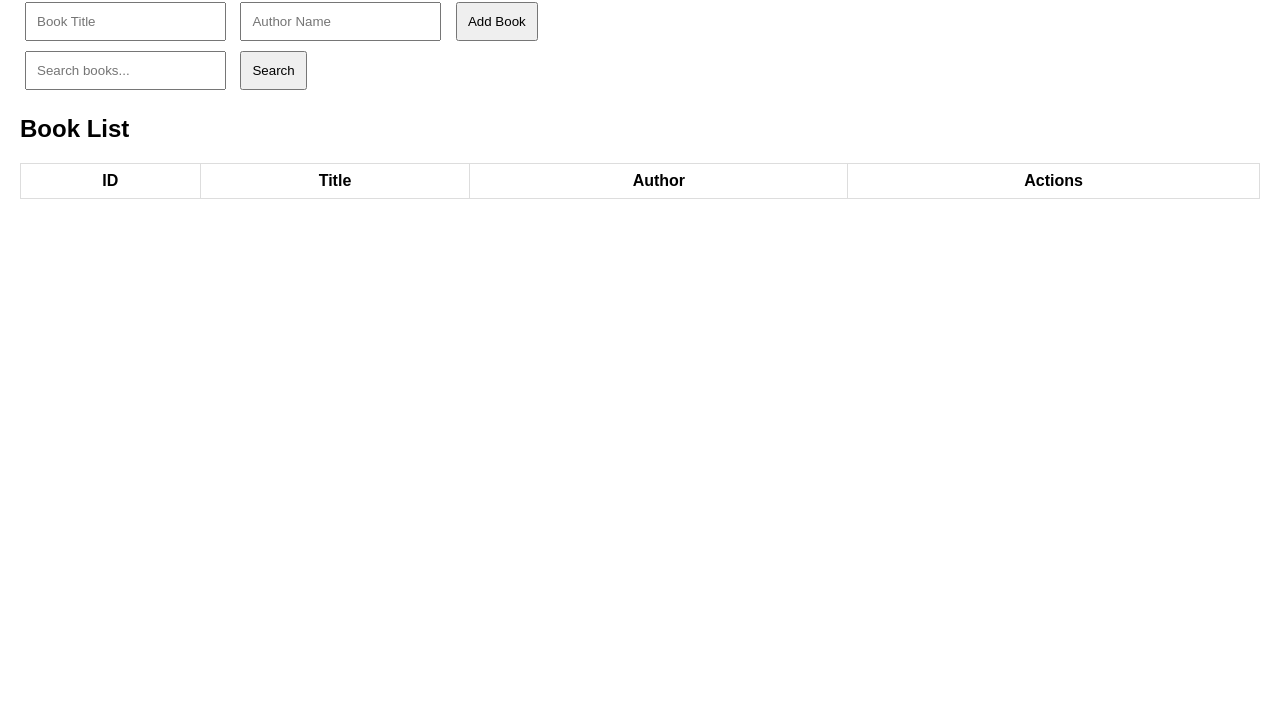
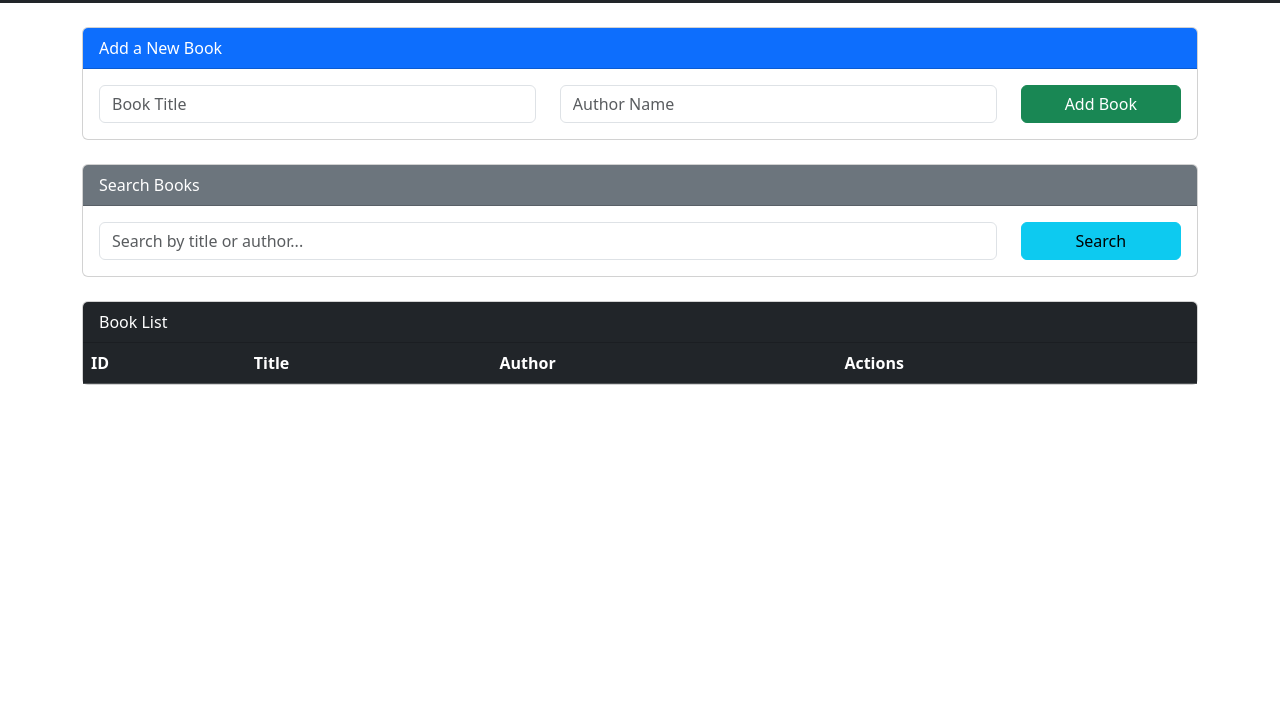
Before and after one commit to Essa696/flask-crud-api, a plain HTML site: page frontend/index.html in a window 1280 px wide. Shown: the part 83-800 px from the top of the page. Drawn offline with nearby package versions, Linux system fonts and the light colour scheme; no server answers.

Commit message:
adding bootstrap to frontend

```diff
--- a/frontend/index.html
+++ b/frontend/index.html
@@ -3,61 +3,100 @@
 <head>
     <meta charset="UTF-8">
     <meta name="viewport" content="width=device-width, initial-scale=1.0">
-    <title>Books CRUD App</title>
+    <title>Books Management System</title>
+    <!-- Bootstrap CSS -->
+    <link
+      href="https://cdn.jsdelivr.net/npm/bootstrap@5.3.2/dist/css/bootstrap.min.css"
+      rel="stylesheet"
+    >
     <style>
-        body { font-family: Arial, sans-serif; margin: 20px; }
-        h1 { text-align: center; }
-        table { width: 100%; border-collapse: collapse; margin-top: 20px; }
-        th, td { border: 1px solid #ddd; padding: 8px; text-align: center; }
-        input, button { padding: 10px; margin: 5px; }
+        body {
+            margin-top: 30px;
+        }
+        h1 {
+            margin-bottom: 20px;
+        }
     </style>
 </head>
 <body>
-    <h1>Books Management System</h1>
+    <!-- Navbar -->
+    <nav class="navbar navbar-dark bg-dark">
+        <div class="container">
+            <a class="navbar-brand" href="#">Books Management System</a>
+        </div>
+    </nav>
 
-    <!-- Input Section -->
-    <div>
-        <input type="text" id="title" placeholder="Book Title">
-        <input type="text" id="author" placeholder="Author Name">
-        <button onclick="addBook()">Add Book</button>
+    <div class="container mt-4">
+        <!-- Form Section -->
+        <div class="card mb-4">
+            <div class="card-header bg-primary text-white">Add a New Book</div>
+            <div class="card-body">
+                <div class="row">
+                    <div class="col-md-5">
+                        <input type="text" id="title" class="form-control" placeholder="Book Title">
+                    </div>
+                    <div class="col-md-5">
+                        <input type="text" id="author" class="form-control" placeholder="Author Name">
+                    </div>
+                    <div class="col-md-2">
+                        <button class="btn btn-success w-100" onclick="addBook()">Add Book</button>
+                    </div>
+                </div>
+            </div>
         </div>
 
         <!-- Search Section -->
-    <div>
-        <input type="text" id="search" placeholder="Search books...">
-        <button onclick="searchBooks()">Search</button>
+        <div class="card mb-4">
+            <div class="card-header bg-secondary text-white">Search Books</div>
+            <div class="card-body">
+                <div class="row">
+                    <div class="col-md-10">
+                        <input type="text" id="search" class="form-control" placeholder="Search by title or author...">
+                    </div>
+                    <div class="col-md-2">
+                        <button class="btn btn-info w-100" onclick="searchBooks()">Search</button>
+                    </div>
+                </div>
+            </div>
         </div>
 
-    <!-- Book List Table -->
-    <h2>Book List</h2>
-    <table id="bookTable">
+        <!-- Table Section -->
+        <div class="card">
+            <div class="card-header bg-dark text-white">Book List</div>
+            <div class="card-body p-0">
+                <table class="table table-striped table-hover mb-0">
+                    <thead class="table-dark">
                         <tr>
                             <th>ID</th>
                             <th>Title</th>
                             <th>Author</th>
                             <th>Actions</th>
                         </tr>
+                    </thead>
+                    <tbody id="bookTable">
+                        <!-- Book list will be rendered here -->
+                    </tbody>
                 </table>
+            </div>
+        </div>
+    </div>
+
+    <!-- Bootstrap JS Bundle -->
+    <script src="https://cdn.jsdelivr.net/npm/bootstrap@5.3.2/dist/js/bootstrap.bundle.min.js"></script>
 
     <!-- JavaScript -->
     <script>
         const apiBaseUrl = "http://localhost:500/books";
 
-        // Fetch all books
         function fetchBooks() {
             fetch(apiBaseUrl)
                 .then(response => response.json())
                 .then(data => renderBooks(data));
         }
 
-        // Add a new book
         function addBook() {
             const title = document.getElementById('title').value;
             const author = document.getElementById('author').value;
-            if (!title || !author) {
-                alert("Title and Author are required!");
-                return;
-            }
             fetch(apiBaseUrl, {
                 method: 'POST',
                 headers: { 'Content-Type': 'application/json' },
@@ -65,13 +104,11 @@
             }).then(() => fetchBooks());
         }
 
-        // Delete a book
         function deleteBook(id) {
             fetch(`${apiBaseUrl}/${id}`, { method: 'DELETE' })
                 .then(() => fetchBooks());
         }
 
-        // Update a book
         function updateBook(id) {
             const title = prompt("Enter new title:");
             const author = prompt("Enter new author:");
@@ -84,7 +121,6 @@
             }
         }
 
-        // Search for books
         function searchBooks() {
             const query = document.getElementById('search').value;
             fetch(`${apiBaseUrl}/search?query=${query}`)
@@ -92,32 +128,23 @@
                 .then(data => renderBooks(data));
         }
 
-        // Render books in the table
         function renderBooks(data) {
             const table = document.getElementById('bookTable');
-    table.innerHTML = `
-        <tr>
-            <th>ID</th>
-            <th>Title</th>
-            <th>Author</th>
-            <th>Actions</th>
-        </tr>`;
+            table.innerHTML = "";
             data.forEach(book => {
                 table.innerHTML += `
                     <tr>
-                <td>${book.id.slice(-6)}</td> <!-- Shorten the ID -->
+                        <td>${book.id.slice(-6)}</td>
                         <td>${book.title}</td>
                         <td>${book.author}</td>
                         <td>
-                    <button onclick="updateBook('${book.id}')">Update</button>
-                    <button onclick="deleteBook('${book.id}')">Delete</button>
+                            <button class="btn btn-warning btn-sm" onclick="updateBook('${book.id}')">Update</button>
+                            <button class="btn btn-danger btn-sm" onclick="deleteBook('${book.id}')">Delete</button>
                         </td>
                     </tr>`;
             });
-
         }
 
-        // Initial fetch
         fetchBooks();
     </script>
 </body>
```
Lines whose indentation alone changed are shown as unchanged.
